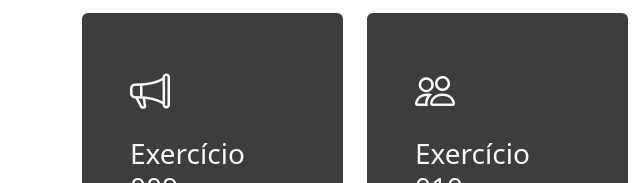
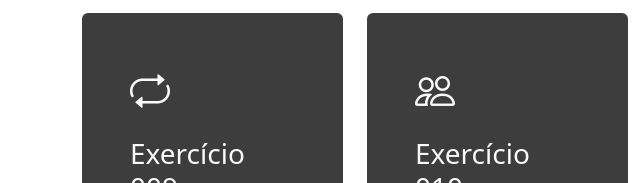
Before and after one commit to gabrieeelss/exercicios-js, a plain HTML site: page index.html in a window 1280 px wide. Shown: the part 1077-1260 px from the top of the page, 0-640 px from the left. Drawn offline with nearby package versions, Linux system fonts and the light colour scheme.

Commit message:
Update index.html

```diff
--- a/index.html
+++ b/index.html
@@ -101,7 +101,7 @@
         <div class=" row mt-3">
             <div class="col-12 col-md-3">
                 <div class="bg-dark p-5 text-light rounded cartao">
-                    <i class="bi bi-megaphone fs-1"></i>
+                    <i class="bi bi-repeat fs-1"></i>
                     <h3 class="mt-3 titulo-cartao">Exercício 009</h3>
                     <p class="fw-light">Mostrar repetidamente uma mesma mensagem, conforme definido pelo número de vezes
                         desejado.</p>
```
